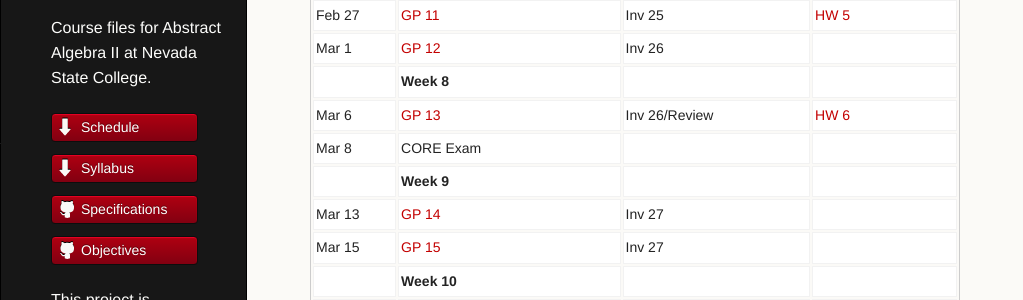
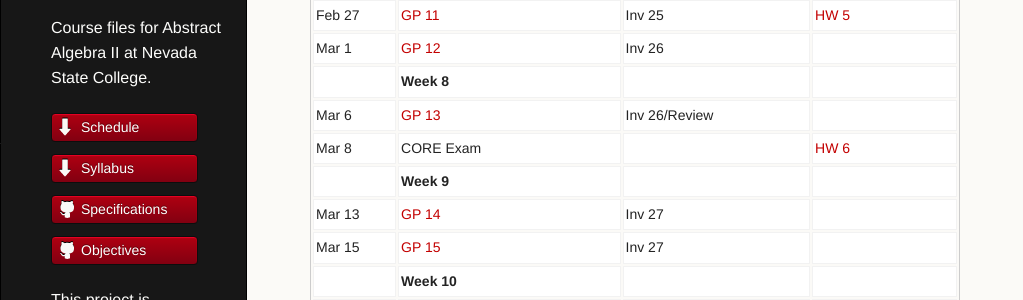
Before and after one commit to AaronWongNSC/MATH-454, a Jekyll site: the page built from index.md, in a window 1280 px wide and 900 px high, scrolled down 538 px. Shown: the part 153-453 px from the top of the window, without its empty margins (0-1023 px from the left). Built offline with Jekyll 4.4.1, drawn with Linux system fonts in a browser that asks for light colours.

```diff
--- a/index.md
+++ b/index.md
@@ -34,8 +34,8 @@ published: true
 | Feb 27  	| [GP 11](/NSC-Math-454/GP11.html) 	| Inv 25        	| [HW 5](http://www.overleaf.com/docs?snip_uri=https://raw.githubusercontent.com/sergeballif/NSC-Math-454/gh-pages/homework/Math454HW5.tex&splash=none)                       	|
 | Mar 1  	| [GP 12](/NSC-Math-454/GP12.html) 	| Inv 26        	|                                                                                                                                                                             	|
 |        	| **Week 8**                       	|               	|                                                                                                                                                                             	|
-| Mar 6  	| [GP 13](/NSC-Math-454/GP13.html) 	| Inv 26/Review  	| [HW 6](http://www.overleaf.com/docs?snip_uri=https://raw.githubusercontent.com/sergeballif/NSC-Math-454/gh-pages/homework/Math454HW6.tex&splash=none)                       	|
-| Mar 8 	| CORE Exam                        	|               	|                                                                                                                                                                             	|
+| Mar 6  	| [GP 13](/NSC-Math-454/GP13.html) 	| Inv 26/Review  	|                       	|
+| Mar 8 	| CORE Exam                        	|               	|    [HW 6](http://www.overleaf.com/docs?snip_uri=https://raw.githubusercontent.com/sergeballif/NSC-Math-454/gh-pages/homework/Math454HW6.tex&splash=none)                                                                                                                                                                          	|
 |        	| **Week 9**                       	|               	|                                                                                                                                                                             	|
 | Mar 13 	| [GP 14](/NSC-Math-454/GP14.html) 	| Inv 27        	|                                                                                                                                                                             	|
 | Mar 15 	| [GP 15](/NSC-Math-454/GP15.html) 	| Inv 27        	|                                                                                                                                                                             	|
```
